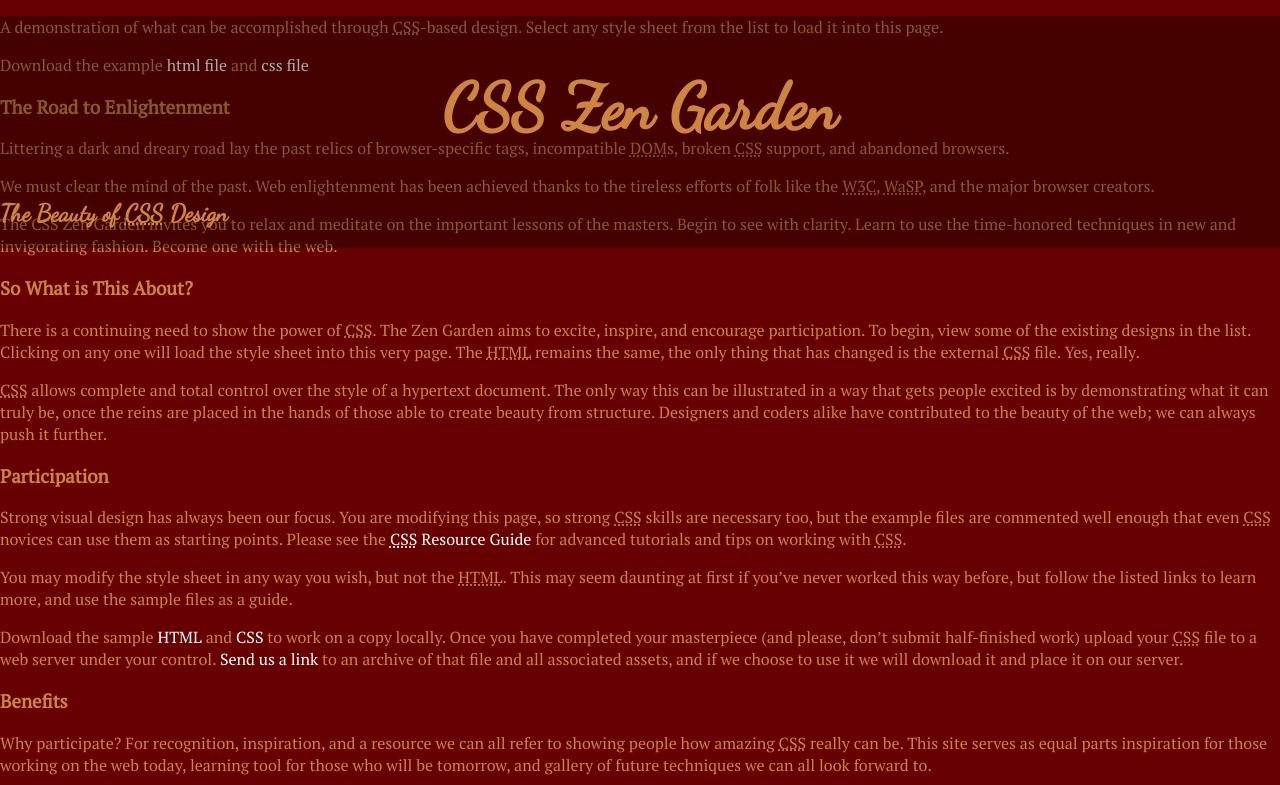
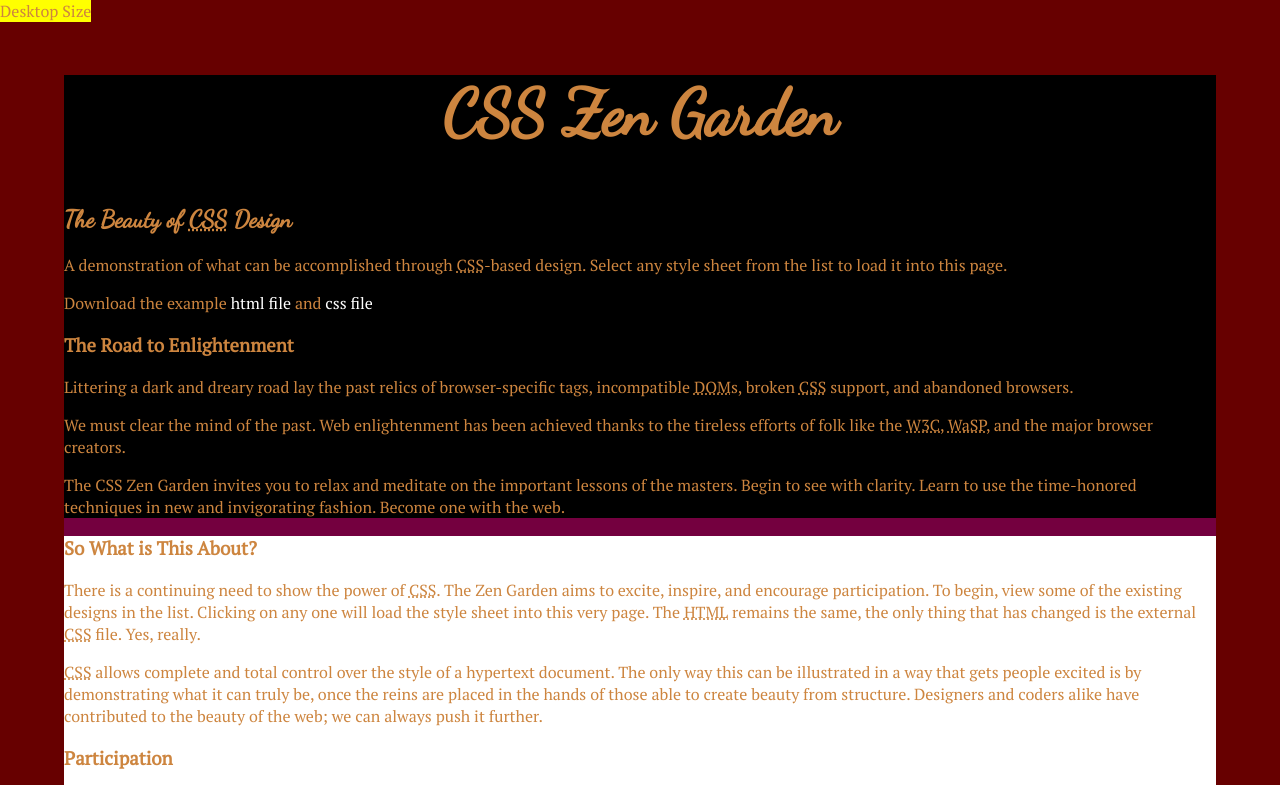
Before and after one commit to Erica-H/css-zen-garden, a plain HTML site: page index.html in a window 1280 px wide. Shown: the top 785 px of the page. Drawn offline with Linux system fonts and the light colour scheme.

Commit message:
Started Layout
Identified containers
Added media queries

```diff
--- a/style.css
+++ b/style.css
@@ -23,11 +23,35 @@ h1 {
 /*Positioning*/
 
 /*highlight - command/control e - adjust color and transparency*/
+/* commenting for now
 header {
     position: fixed;
     width: 100%;
     background: rgba(0, 0, 0, 0.33);
 }
+*/
+
+/*Layout?*/
+.page-wrapper {
+    background: rgba(128, 0, 128, 0.49);
+    width: 90%;
+    margin: 0 auto;
+}
+
+#zen-intro {
+    background: #000;
+}
+
+#zen-supporting {
+    background: #fff;
+}
+
+.sidebar {
+    background: navy;
+}
+
+
+
 
 
 /*Me messing around disregard*/
@@ -44,3 +68,38 @@ a:hover {
 a:visited {
     color: sandybrown;
 }
+
+/*Media Queries paste in*/
+/* Mobile: 320px = 20em */
+@media screen and (min-width: 20em) {
+
+  /* Diagnostic Styling. Delete When Done. */
+  body:before {
+       background: yellow;
+       content: "Mobile Size";
+  }
+
+}
+
+/* Tablet:  768px = 160em */
+@media screen and (min-width: 48em)  {
+
+  /* Diagnostic Styling. Delete When Done. */
+  body:before {
+       background: yellow;
+       content: "Tablet Size";
+  }
+
+}
+
+/* Desktop: 1280px = 80em */
+@media screen and (min-width: 80em) {
+
+  /* Diagnostic Styling. Delete When Done. */
+  body:before {
+       background: yellow;
+       content: "Desktop Size";
+  }
+
+}
+/*Nothing goes below this line!!!*/
```
